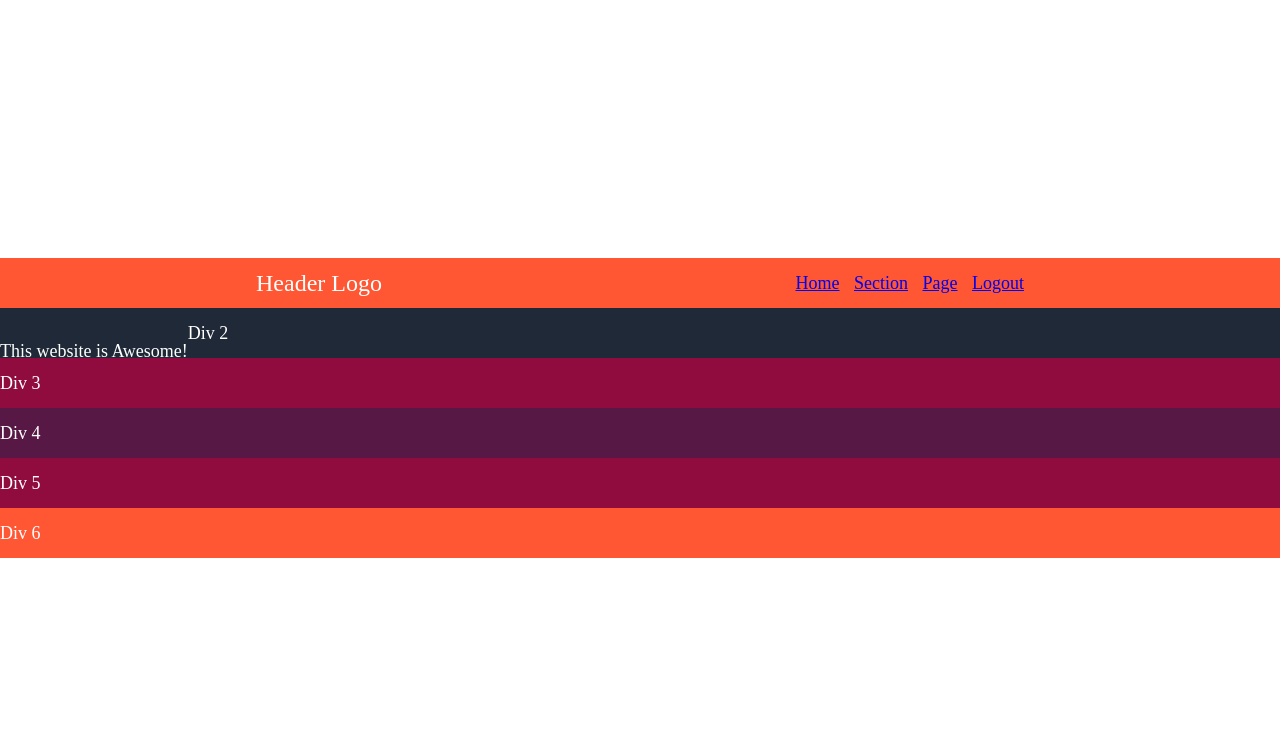
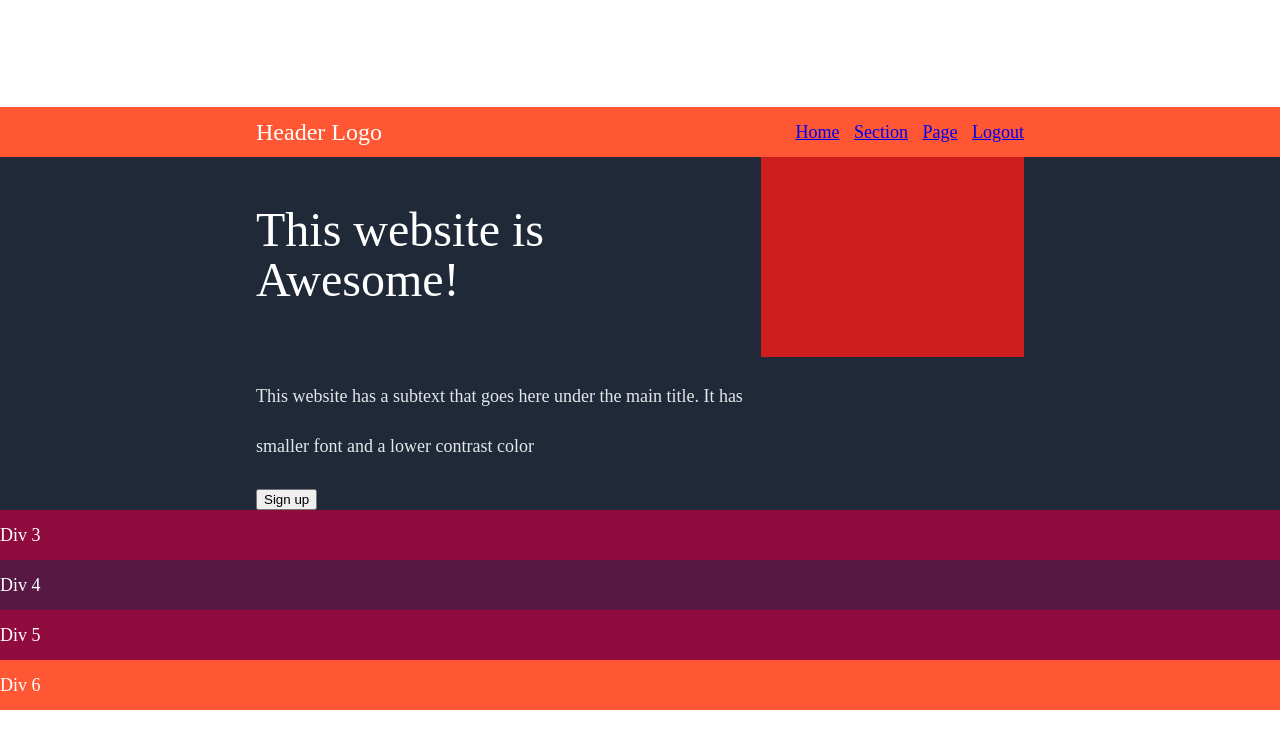
Before and after one commit to lbcbtc1992/thelandingpage, a plain HTML site: page index.html in a window 1280 px wide. Drawn offline with Linux system fonts and the light colour scheme.

Commit message:
added some thing

```diff
--- a/index.html
+++ b/index.html
@@ -24,14 +24,17 @@
         </div>
         <div class="box" id="box2">
             <div class="box2-left">
-                <p class="headerText">This website is Awesome!</p>
-                <p class="subText">Sub text sample etc</p>
+                <p class="headerText">This website is<br>Awesome!</p>
+                <p class="subText">This website has a subtext that goes here under the main title. It has smaller font and a lower contrast color </p>
                 <button> Sign up</button>
 
 
             </div>
 
             <div class="box2-right">
+                <div class="image-container">
+                    <!--Place holder for image-->
+                </div>
 
 
             </div>
@@ -39,7 +42,7 @@
 
 
 
-            Div 2</div>
+            </div>
         <div class="box" id="box3">Div 3</div>
         <div class="box" id="box4">Div 4</div>
         <div class="box" id="box5">Div 5</div>
--- a/styles.css
+++ b/styles.css
@@ -67,11 +67,58 @@
 
   #box2 {
      background-color: #1f2937;
+     display: flex;
+     height: auto;
+     justify-content: space-between;
+
 
 
 
 
     }
+
+    .box2-left {
+        display: flex;
+        margin-left:20%;
+        flex-direction: column;
+        align-items: flex-start;
+
+
+    }
+
+    p {
+        text-align: left;
+        word-wrap: break-word;
+    }
+
+    .headerText {
+        font-size: 48px;
+
+    }
+
+    .subText {
+        color: #e5e7eb;
+        font-size: 18px;
+    }
+
+    .box2-right {
+        display: flex;
+        margin-right:20%;
+        width: 400px; /* Adjust width as needed */
+        height: 200px; /* Adjust height as needed */
+        background-color: #ce1d1d; /* Placeholder background color */
+        /* Optionally, you can use a background image as a placeholder */
+        /* background-image: url('placeholder.jpg'); */
+        /* background-size: cover; */
+        /* background-position: center; */
+
+    }
+
+    .image-cointainer {
+
+    }
+
+
   #box3 { background-color: #900C3F; }
   #box4 { background-color: #581845; }
   #box5 { background-color: #900C3F; }
```
